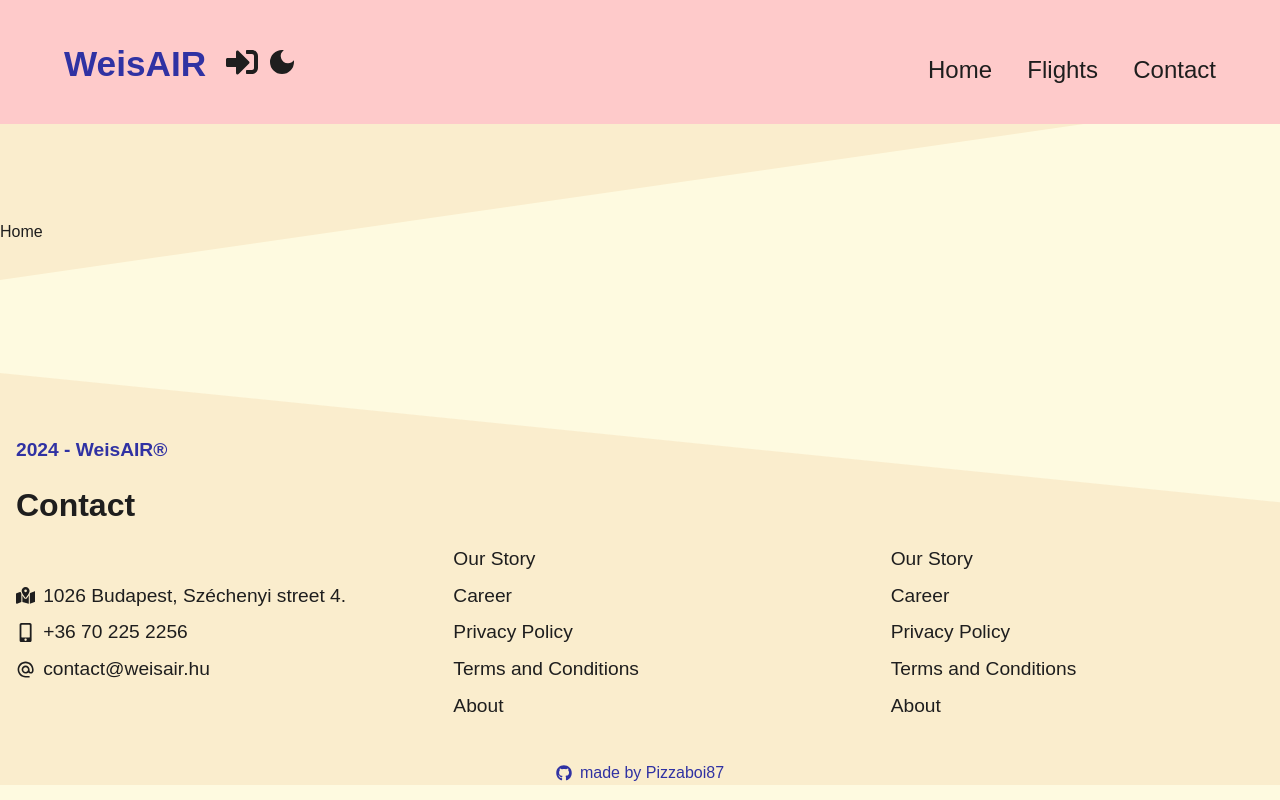
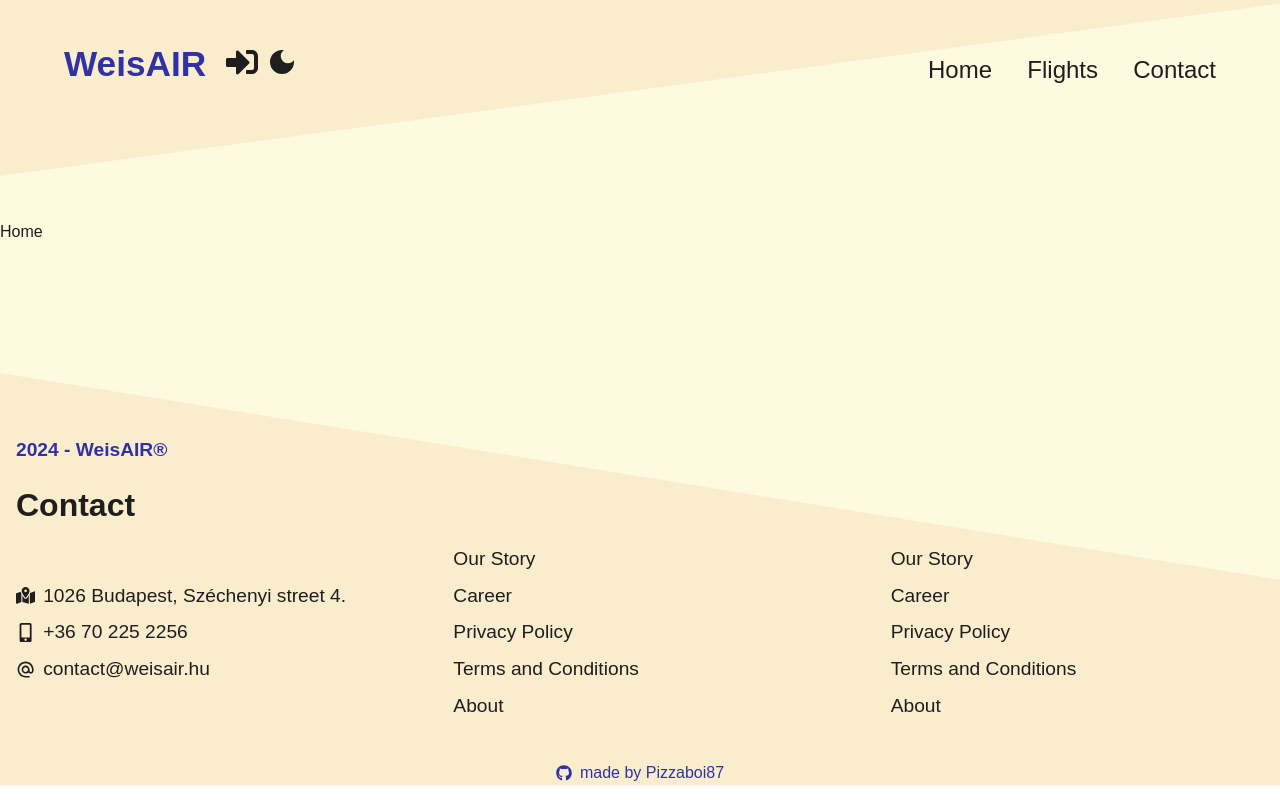
Before and after one commit to Pizzaboi87/weisair-flights, a Next.js app: page / in a window 1280 px wide. Built offline with nearby package versions, Linux system fonts and the light colour scheme; a web font is replaced by a local one.

Commit message:
added theme

```diff
--- a/src/app/globals.css
+++ b/src/app/globals.css
@@ -2,48 +2,36 @@
 @tailwind components;
 @tailwind utilities;
 
-body {
-  background-color: #fefae0;
-}
-
-.custom-shape-divider-top-1706909798 {
-  position: absolute;
-  top: 0;
-  left: 0;
-  width: 100%;
-  overflow: hidden;
-  line-height: 0;
-  z-index: -1;
-}
-
-.custom-shape-divider-top-1706909798 svg {
-  position: relative;
-  display: block;
-  width: calc(131% + 1.3px);
-  height: 35vh;
-  transform: rotateY(180deg);
-}
-
-.custom-shape-divider-top-1706909798 .shape-fill {
-  fill: #faedcd;
-}
-
+.custom-shape-divider-top-1707038123,
 .custom-shape-divider-top-1706911286 {
   position: absolute;
-  top: 0;
   left: 0;
   width: 100%;
   overflow: hidden;
   line-height: 0;
 }
 
+.custom-shape-divider-top-1707038123 svg,
 .custom-shape-divider-top-1706911286 svg {
   position: relative;
   display: block;
-  width: calc(160% + 1.3px);
+  width: calc(100% + 1.3px);
+}
+
+.custom-shape-divider-top-1707038123 {
+  top: -3vh;
+  z-index: 1;
+}
+
+.custom-shape-divider-top-1707038123 svg {
+  height: 25vh;
+  transform: rotateY(180deg);
+}
+
+.custom-shape-divider-top-1706911286 {
+  top: 0;
+}
+
+.custom-shape-divider-top-1706911286 svg {
   height: 30vh;
 }
-
-.custom-shape-divider-top-1706911286 .shape-fill {
-  fill: #fefae0;
-}
--- a/src/app/layout.tsx
+++ b/src/app/layout.tsx
@@ -26,7 +26,7 @@ export default function RootLayout({
     <html lang="en">
       <body className={cuprum.className}>
         <ThemeProvider>
-          <main className="font-normal">
+          <main className="font-normal dark:bg-bgdark bg-bglight w-full h-full">
             <Header />
             {children}
             <Footer />
--- a/src/components/footer/Footer.tsx
+++ b/src/components/footer/Footer.tsx
@@ -1,17 +1,13 @@
 "use client";
 
-import ThemeContext from "@/context/themeContext";
 import Link from "next/link";
-import { useContext } from "react";
 import { FaGithub, FaMobileAlt } from "react-icons/fa";
 import { FaMapLocationDot } from "react-icons/fa6";
 import { MdOutlineAlternateEmail } from "react-icons/md";
 
 const Footer = () => {
-  const { darkTheme } = useContext(ThemeContext);
-
   return (
-    <footer className={`${darkTheme ? "bg-bgdark" : "bg-bglight"} relative`}>
+    <footer className="dark:bg-filldark dark:text-textlight bg-filllight relative">
       <div className="custom-shape-divider-top-1706911286">
         <svg
           data-name="Layer 1"
@@ -21,12 +17,15 @@ const Footer = () => {
         >
           <path
             d="M1200 120L0 16.48 0 0 1200 0 1200 120z"
-            className="shape-fill"
+            className="dark:fill-bgdark fill-bglight"
           ></path>
         </svg>
       </div>
       <div className="container mx-auto px-4 pt-24">
-        <Link href="/" className="font-black text-[1.2rem] text-tertiary-dark">
+        <Link
+          href="/"
+          className="font-black text-[1.2rem] text-tertiary-dark dark:text-tertiary-light"
+        >
           2024 - WeisAIR®
         </Link>
         <h4 className="font-semibold text-[2rem] pt-4 pb-2">Contact</h4>
@@ -66,7 +65,7 @@ const Footer = () => {
       <Link
         href="https://github.com/pizzaboi87"
         target="_blank"
-        className="flex items-center justify-center text-tertiary-dark mt-10"
+        className="flex items-center justify-center text-tertiary-dark dark:text-tertiary-light mt-10"
       >
         <FaGithub />
         <p className="ml-2">made by Pizzaboi87</p>
--- a/src/components/header/Header.tsx
+++ b/src/components/header/Header.tsx
@@ -20,8 +20,8 @@ const Header = () => {
   };
 
   return (
-    <header className="py-10 px-16 mx-auto text-xl flex flex-wrap md:flex-nowrap items-center justify-between relative bg-red-200">
-      <div className="custom-shape-divider-top-1706909798">
+    <header className="py-10 px-16 mx-auto text-xl flex flex-wrap md:flex-nowrap items-center justify-between relative dark:text-textlight">
+      <div className="custom-shape-divider-top-1707038123">
         <svg
           data-name="Layer 1"
           xmlns="http://www.w3.org/2000/svg"
@@ -30,14 +30,14 @@ const Header = () => {
         >
           <path
             d="M1200 120L0 16.48 0 0 1200 0 1200 120z"
-            className="shape-fill"
-          ></path>
+            className="dark:fill-filldark fill-filllight"
+          />
         </svg>
       </div>
-      <div className="flex items-center w-full md:2/3">
+      <div className="flex items-center w-full md:2/3 z-[2]">
         <Link
           href="/"
-          className="font-black text-tertiary-dark text-[2.2rem] mt-1"
+          className="font-black dark:text-tertiary-light text-tertiary-dark text-[2.2rem] mt-1"
         >
           WeisAIR
         </Link>
@@ -62,7 +62,7 @@ const Header = () => {
           </li>
         </ul>
       </div>
-      <ul className="flex items-center justify-between w-full md:w-1/3 mt-4">
+      <ul className="flex items-center justify-between w-full md:w-1/3 mt-4 z-[2]">
         <li className="hover:-translate-y-2 duration-500 transition-all text-[1.5rem]">
           <Link href="/">Home</Link>
         </li>
--- a/src/components/themeProvider/ThemeProvider.tsx
+++ b/src/components/themeProvider/ThemeProvider.tsx
@@ -21,9 +21,7 @@ const ThemeProvider = ({ children }: { children: React.ReactNode }) => {
   return (
     <ThemeContext.Provider value={{ darkTheme, setDarkTheme }}>
       <div className={`${darkTheme ? "dark" : ""} min-h-screen`}>
-        <div className="dark:text-white dark:bg-black text-[#1E1E1E]">
-          {children}
-        </div>
+        <div className="text-[#1E1E1E]">{children}</div>
       </div>
     </ThemeContext.Provider>
   );
--- a/tailwind.config.ts
+++ b/tailwind.config.ts
@@ -12,10 +12,14 @@ const config: Config = {
       colors: {
         primary: "#038C7F",
         secondary: "#F2C641",
-        bglight: "#FAEDCD",
+        filllight: "#FAEDCD",
+        filldark: "#264653",
+        bgdark: "#565656",
+        bglight: "#FEFAE0",
+        textlight: "#FAEDCD",
         tertiary: {
           dark: "#3032A3",
-          light: "#32BFFF"
+          light: "#bde0fe"
         }
       },
       fontFamily: {
```
